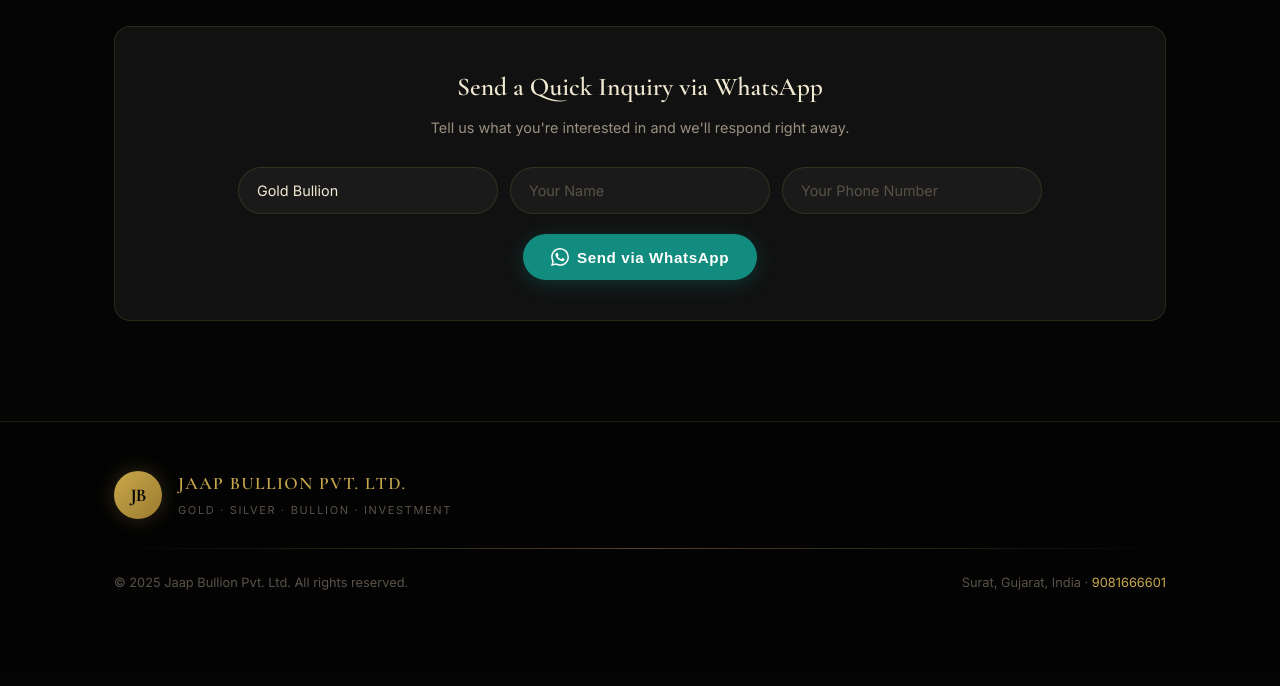
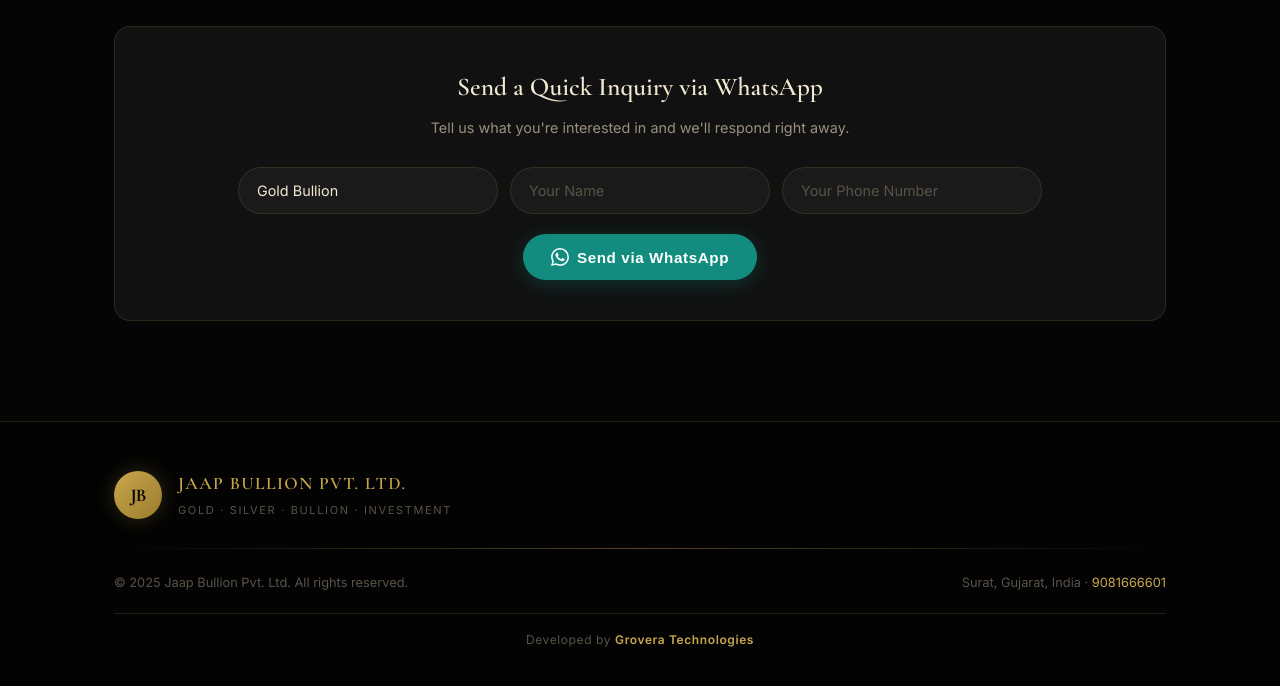
Before and after one commit to groveratechnologies-coder/jaapbullion, a plain HTML site: page index.html in a window 1280 px wide. Shown: the part 3721-4407 px from the top of the page. Drawn offline with nearby package versions, Linux system fonts and the light colour scheme.

Commit message:
Add Grovera Technologies developer credit in footer with link to grovera.in

```diff
--- a/css/styles.css
+++ b/css/styles.css
@@ -720,6 +720,26 @@ a { text-decoration: none; color: inherit; }
 
 .footer-bottom a { color: var(--gold); }
 
+.footer-dev {
+  margin-top: 20px;
+  text-align: center;
+  font-size: 0.75rem;
+  color: var(--text-muted);
+  letter-spacing: 0.05em;
+  border-top: 1px solid var(--border);
+  padding-top: 16px;
+}
+
+.footer-dev a {
+  color: var(--gold);
+  font-weight: 600;
+  transition: var(--transition);
+}
+.footer-dev a:hover {
+  color: var(--gold-light);
+  text-shadow: 0 0 12px rgba(201,168,76,0.4);
+}
+
 /* ══════════════════════════════════════
    FLOATING ACTION BUTTONS
 ══════════════════════════════════════ */
--- a/index.html
+++ b/index.html
@@ -322,6 +322,9 @@
         <p>© 2025 Jaap Bullion Pvt. Ltd. All rights reserved.</p>
         <p>Surat, Gujarat, India · <a href="tel:9081666601">9081666601</a></p>
       </div>
+      <div class="footer-dev">
+        Developed by <a href="https://grovera.in" target="_blank" rel="noopener noreferrer">Grovera Technologies</a>
+      </div>
     </div>
   </footer>
 
```
